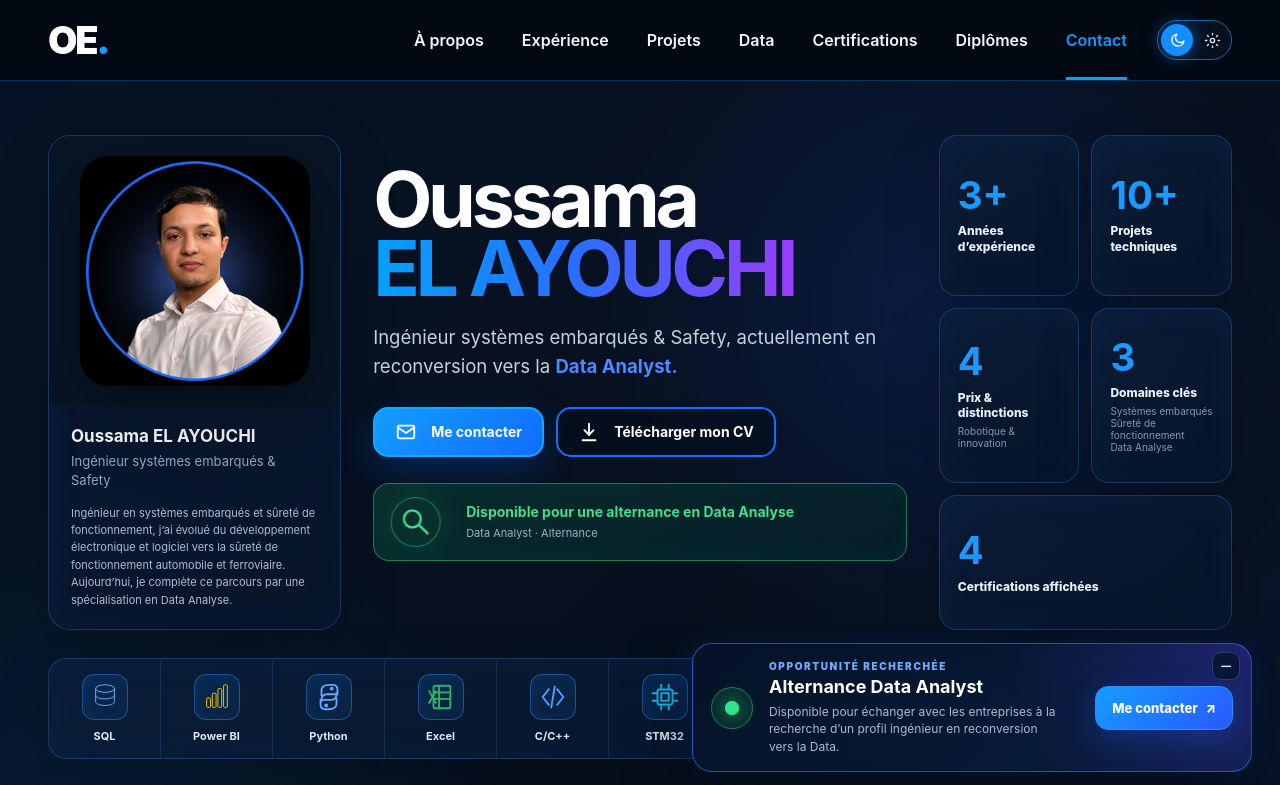
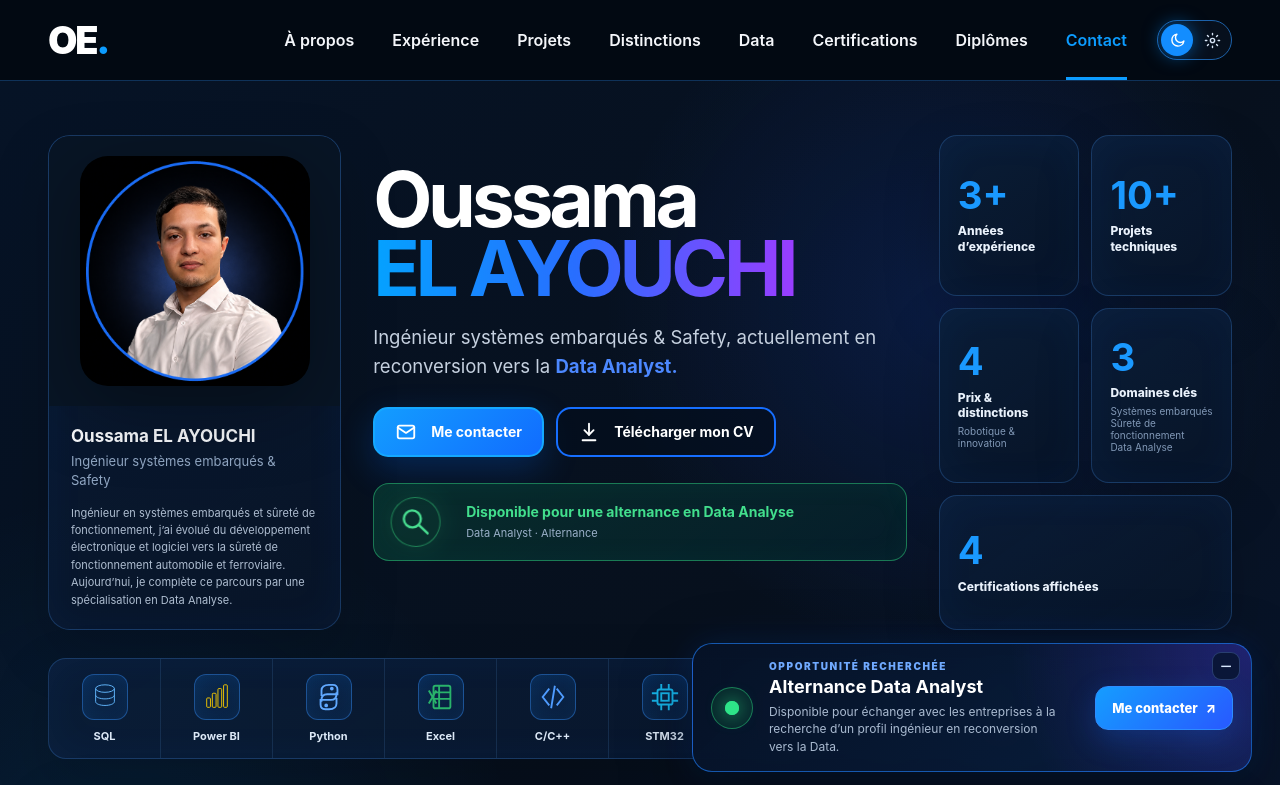
Before and after one commit to Oelayouchi/portfolio, a Next.js app: page / in a window 1280 px wide. Shown: the top 785 px of the page. Built offline with nearby package versions, Linux system fonts and the light colour scheme.

Commit message:
Update navigation with distinctions section

```diff
--- a/components/navigation.js
+++ b/components/navigation.js
@@ -6,6 +6,7 @@ const links = [
   { href: '#about', label: 'À propos' },
   { href: '#experience', label: 'Expérience' },
   { href: '#projects', label: 'Projets' },
+  { href: '#awards', label: 'Distinctions' },
   { href: '#data', label: 'Data' },
   { href: '#certifications', label: 'Certifications' },
   { href: '#education', label: 'Diplômes' },
```
